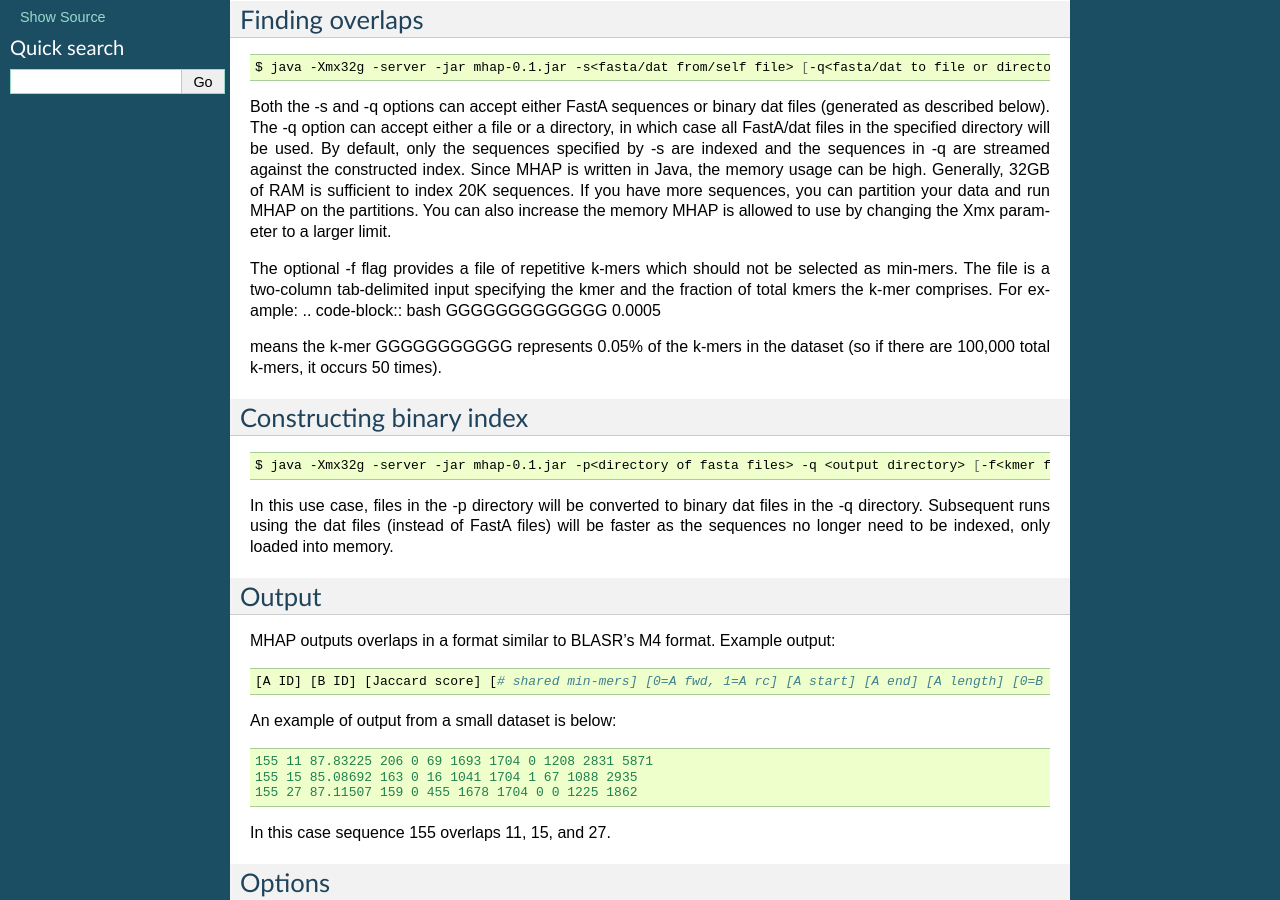
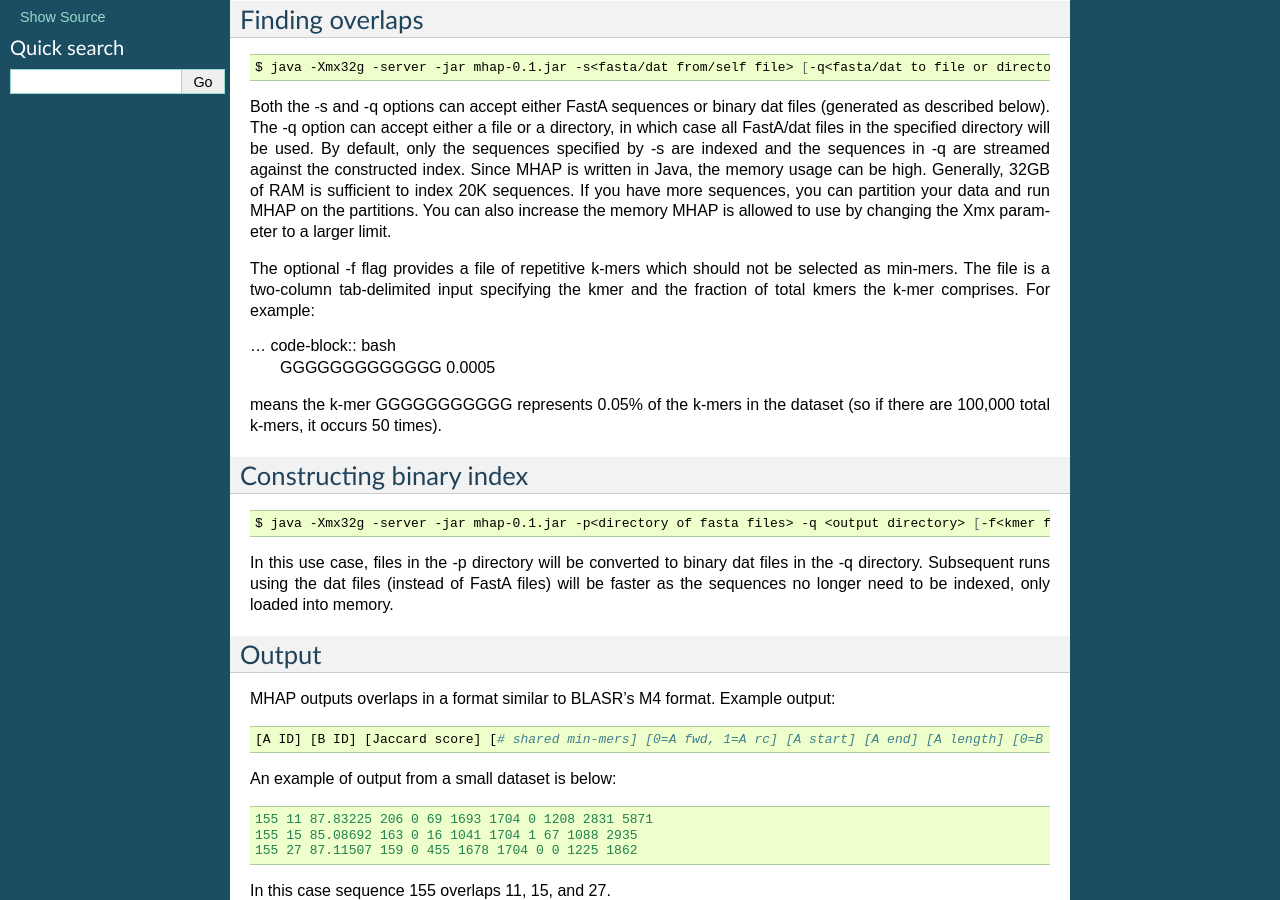
Before and after one commit to marbl/MHAP, a Sphinx documentation site: the page built from docs/source/quickstart.rst, in a window 1280 px wide and 900 px high, scrolled down 311 px. Built offline with Sphinx 7.4.7, drawn with Linux system fonts in a browser that asks for light colours.

Commit message:
Minor formatting update

```diff
--- a/docs/source/quickstart.rst
+++ b/docs/source/quickstart.rst
@@ -23,8 +23,9 @@ Finding overlaps
 Both the -s and -q options can accept either FastA sequences or binary dat files (generated as described below). The -q option can accept either a file or a directory, in which case all FastA/dat files in the specified directory will be used. By default, only the sequences specified by -s are indexed and the sequences in -q are streamed against the constructed index. Since MHAP is written in Java, the memory usage can be high. Generally, 32GB of RAM is sufficient to index 20K sequences. If you have more sequences, you can partition your data and run MHAP on the partitions. You can also increase the memory MHAP is allowed to use by changing the Xmx parameter to a larger limit.
 
 The optional -f flag provides a file of repetitive k-mers which should not be selected as min-mers. The file is a two-column tab-delimited input specifying the kmer and the fraction of total kmers the k-mer comprises. For example:
-.. code-block:: bash
-GGGGGGGGGGGGG	0.0005
+
+... code-block:: bash
+   GGGGGGGGGGGGG	0.0005
 
 means the k-mer GGGGGGGGGGG represents 0.05% of the k-mers in the dataset (so if there are 100,000 total k-mers, it occurs 50 times).
 
```
